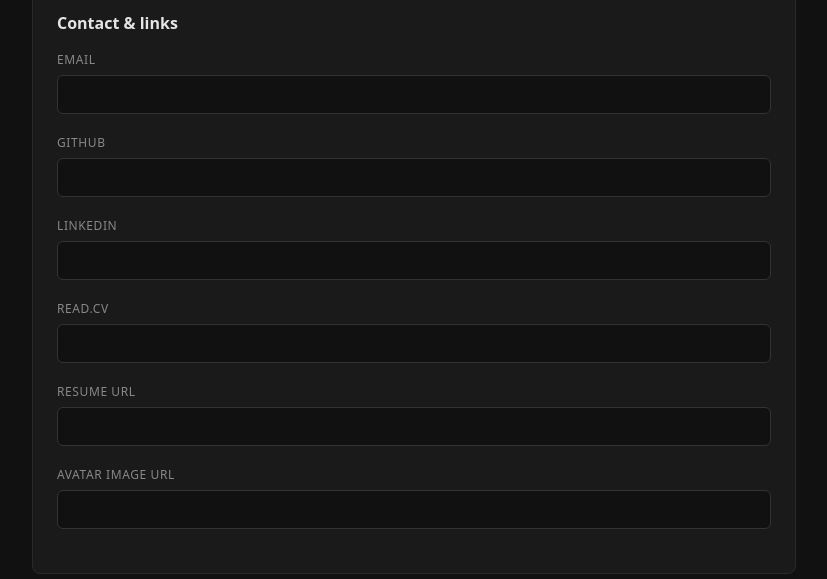
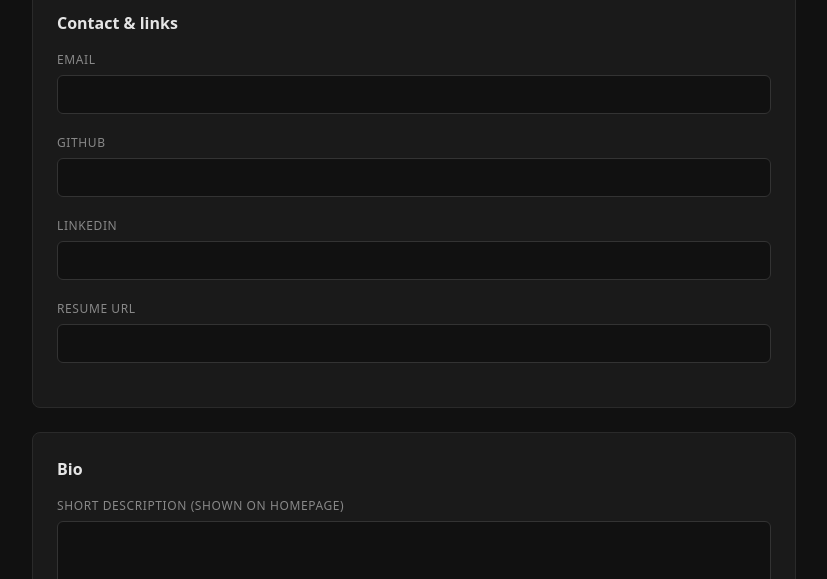
Before and after one commit to Arran-VanAerschot/arranvanaerschot.dev, a Next.js app: page /admin/identity in a window 1280 px wide. Shown: the part 690-1269 px from the top of the page, without its empty margins (226-1053 px from the left). Built offline with nearby package versions, Linux system fonts and the light colour scheme; no server answers; the database is empty.

Commit message:
Remove readcv and avatar fields from identity admin form
Co-Authored-By: Claude Sonnet 4.6 <noreply@anthropic.com>

```diff
--- a/app/admin/identity/page.tsx
+++ b/app/admin/identity/page.tsx
@@ -18,9 +18,7 @@ async function saveIdentity(formData: FormData) {
     email:     String(formData.get('email')    ?? ''),
     github:    String(formData.get('github')   ?? ''),
     linkedin:  String(formData.get('linkedin') ?? ''),
-    readcv:    String(formData.get('readcv')   ?? ''),
     resumeUrl: formData.get('resumeUrl') ? String(formData.get('resumeUrl')) : null,
-    avatarUrl: formData.get('avatarUrl') ? String(formData.get('avatarUrl')) : null,
     bio:       String(formData.get('bio')      ?? ''),
     stats:     [0,1,2,3].map(i => ({
       k: String(formData.get(`sk${i}`) ?? '').trim(),
@@ -63,9 +61,7 @@ export default async function IdentityPage({ searchParams }: { searchParams: Pro
           {F('email',     'Email',       id?.email     ?? '', 'email')}
           {F('github',    'GitHub',      id?.github    ?? '')}
           {F('linkedin',  'LinkedIn',    id?.linkedin  ?? '')}
-          {F('readcv',    'Read.cv',     id?.readcv    ?? '')}
           {F('resumeUrl', 'Resume URL',  id?.resumeUrl ?? '')}
-          {F('avatarUrl', 'Avatar image URL', id?.avatarUrl ?? '')}
         </div>
         <div style={A.card}>
           <h2 style={A.h2}>Bio</h2>
```
